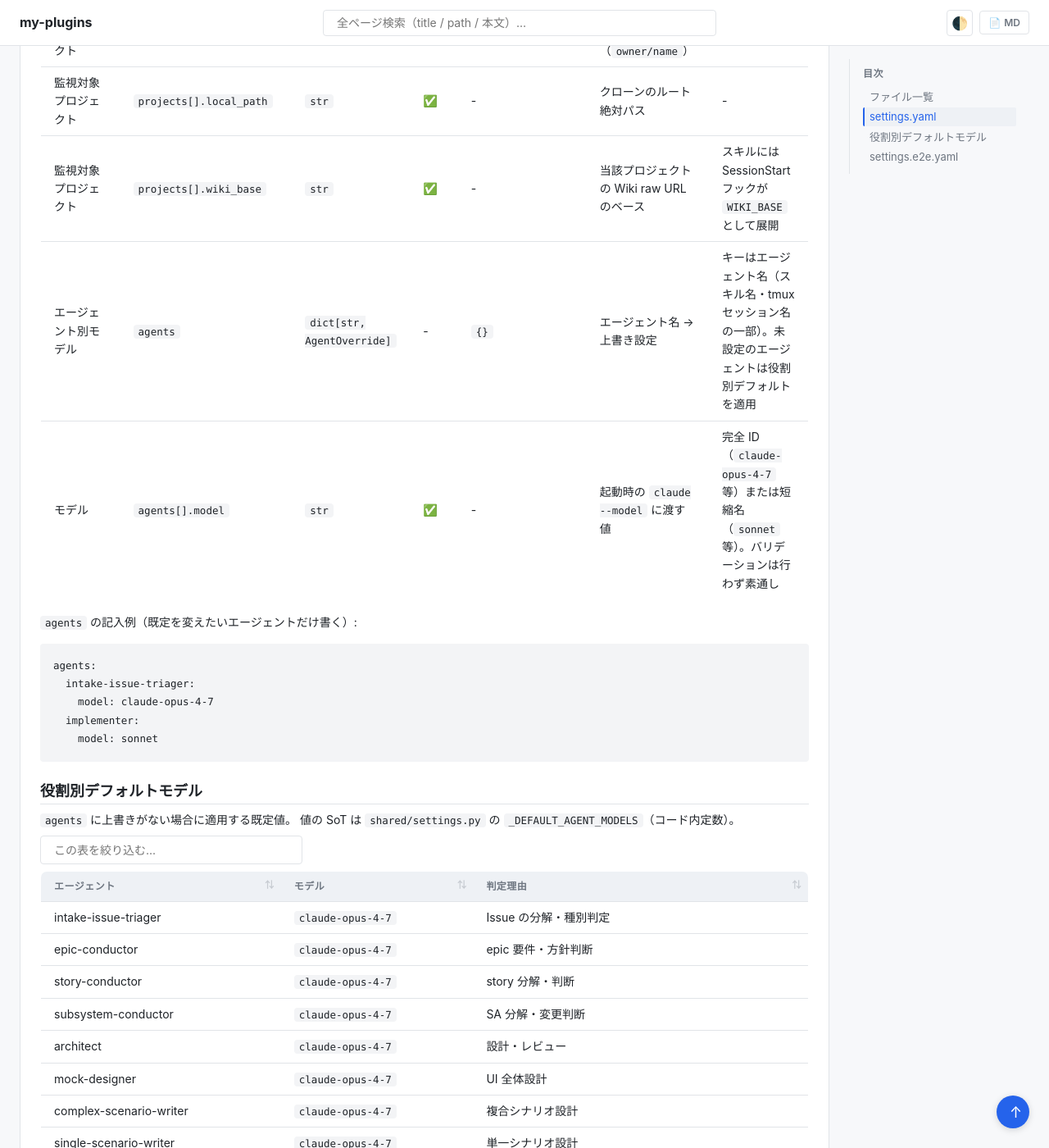
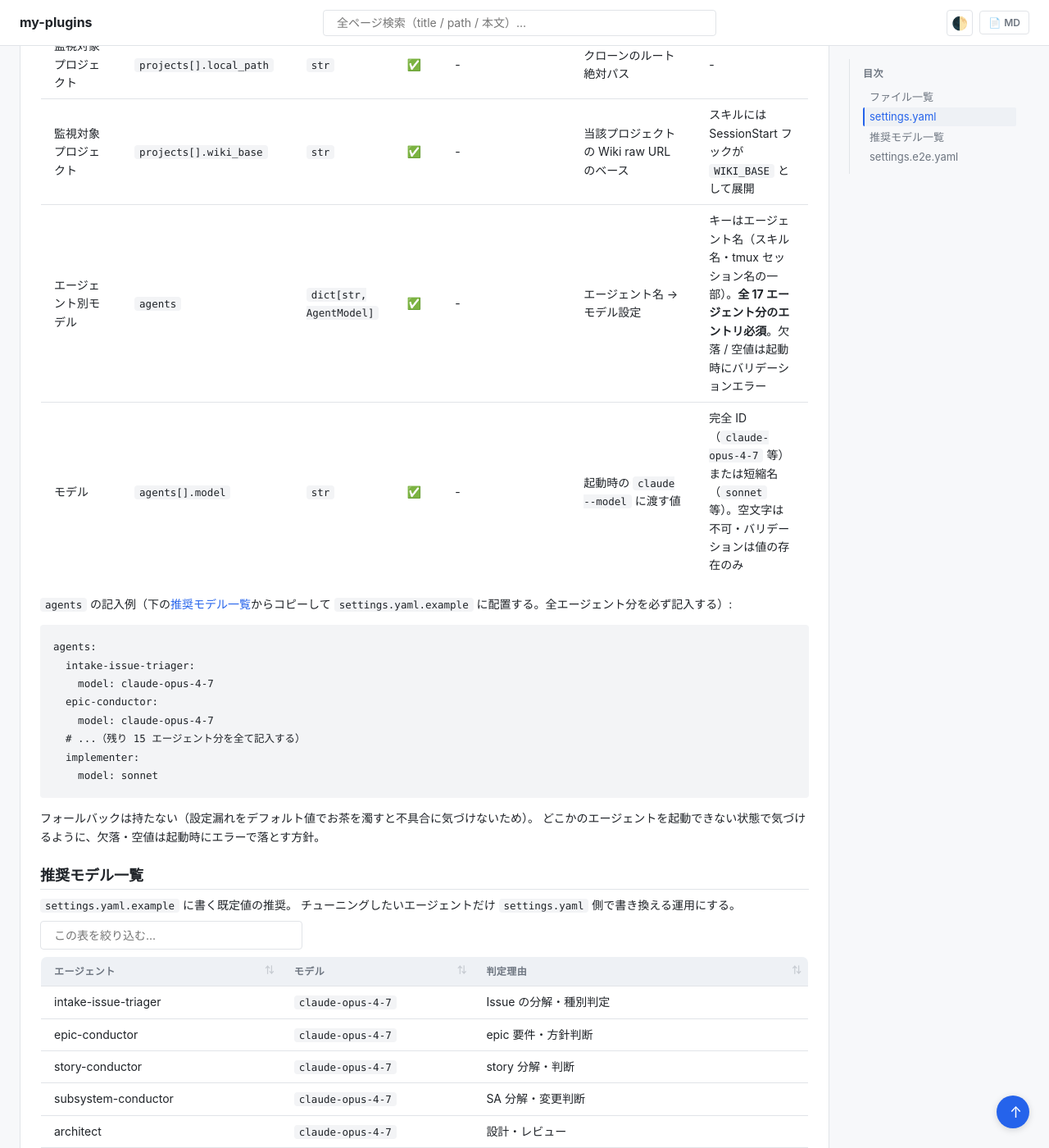
Before and after one commit to shuhei1101/ai-monitor-e2e, a Jekyll site: the page built from docs/wiki/設計図/設定/モニター.md, in a window 1280 px wide and 1400 px high, scrolled down 1636 px. Shown: the whole window at 82% size. Built offline with Jekyll 4.4.1, drawn with Linux system fonts in a browser that asks for light colours; our own code applies the rules of GitHub Pages for plain Markdown files; some of the changed text lies outside the part shown.

Commit message:
エージェント別モデル設定をフォールバックなし・全エージェント必須に変更
Co-Authored-By: Claude Fable 5 <noreply@anthropic.com>

````diff
--- a/docs/wiki/設計図/設定/モニター.md
+++ b/docs/wiki/設計図/設定/モニター.md
@@ -29,23 +29,29 @@
 | 監視対象プロジェクト | `projects[].repo` | `str` | ✅ | - | GitHub リポジトリ（`owner/name`） | - |
 | 監視対象プロジェクト | `projects[].local_path` | `str` | ✅ | - | クローンのルート絶対パス | - |
 | 監視対象プロジェクト | `projects[].wiki_base` | `str` | ✅ | - | 当該プロジェクトの Wiki raw URL のベース | スキルには SessionStart フックが `WIKI_BASE` として展開 |
-| エージェント別モデル | `agents` | `dict[str, AgentOverride]` | - | `{}` | エージェント名 → 上書き設定 | キーはエージェント名（スキル名・tmux セッション名の一部）。未設定のエージェントは役割別デフォルトを適用 |
-| モデル | `agents[].model` | `str` | ✅ | - | 起動時の `claude --model` に渡す値 | 完全 ID（`claude-opus-4-7` 等）または短縮名（`sonnet` 等）。バリデーションは行わず素通し |
+| エージェント別モデル | `agents` | `dict[str, AgentModel]` | ✅ | - | エージェント名 → モデル設定 | キーはエージェント名（スキル名・tmux セッション名の一部）。**全 17 エージェント分のエントリ必須**。欠落 / 空値は起動時にバリデーションエラー |
+| モデル | `agents[].model` | `str` | ✅ | - | 起動時の `claude --model` に渡す値 | 完全 ID（`claude-opus-4-7` 等）または短縮名（`sonnet` 等）。空文字は不可・バリデーションは値の存在のみ |
 
-`agents` の記入例（既定を変えたいエージェントだけ書く）:
+`agents` の記入例（下の[推奨モデル一覧](#推奨モデル一覧)からコピーして `settings.yaml.example` に配置する。全エージェント分を必ず記入する）:
 
 ```yaml
 agents:
   intake-issue-triager:
     model: claude-opus-4-7
+  epic-conductor:
+    model: claude-opus-4-7
+  # ...（残り 15 エージェント分を全て記入する）
   implementer:
     model: sonnet
 ```
 
-## 役割別デフォルトモデル
+フォールバックは持たない（設定漏れをデフォルト値でお茶を濁すと不具合に気づけないため）。
+どこかのエージェントを起動できない状態で気づけるように、欠落・空値は起動時にエラーで落とす方針。
 
-`agents` に上書きがない場合に適用する既定値。
-値の SoT は `shared/settings.py` の `_DEFAULT_AGENT_MODELS`（コード内定数）。
+## 推奨モデル一覧
+
+`settings.yaml.example` に書く既定値の推奨。
+チューニングしたいエージェントだけ `settings.yaml` 側で書き換える運用にする。
 
 | エージェント | モデル | 判定理由 |
 | --- | --- | --- |
@@ -59,8 +65,8 @@ agents:
 | single-scenario-writer | `claude-opus-4-7` | 単一シナリオ設計 |
 | complex-scenario-tester | `claude-opus-4-7` | 統合テスト設計・トリアージ |
 | single-scenario-tester | `claude-opus-4-7` | 統合テスト設計・トリアージ |
-| epic-poc-runner | `claude-opus-4-7` | PoC 実装（技術判断） |
-| library-poc-runner | `claude-opus-4-7` | PoC 実装（技術判断） |
+| epic-poc-runner | `claude-opus-4-7` | PoC 実装(技術判断) |
+| library-poc-runner | `claude-opus-4-7` | PoC 実装(技術判断) |
 | resetter | `claude-opus-4-7` | 影響範囲分析 |
 | questioner | `claude-opus-4-7` | 会話・判断 |
 | tester | `sonnet` | 設計書からのテスト作成（機械的） |
````
Also changed, not shown: docs/wiki/設計図/モジュール構成/モニター/エージェント管理.md (+34 -28 lines).
